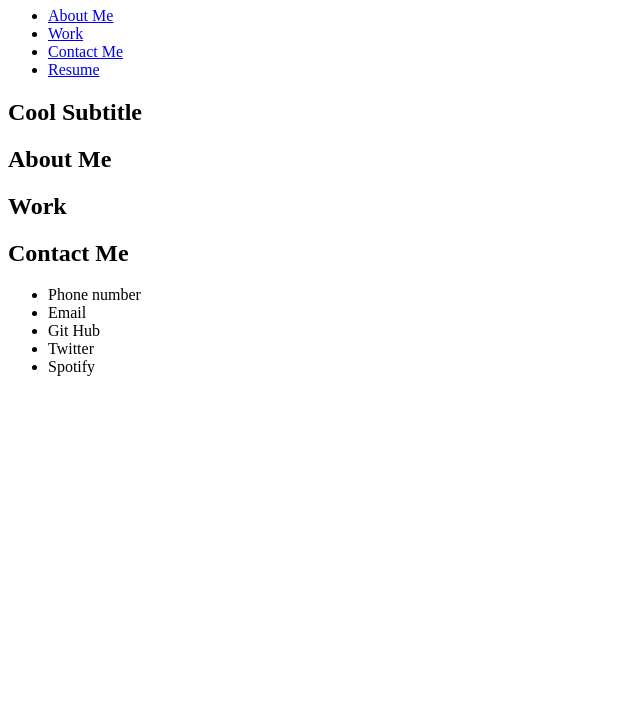
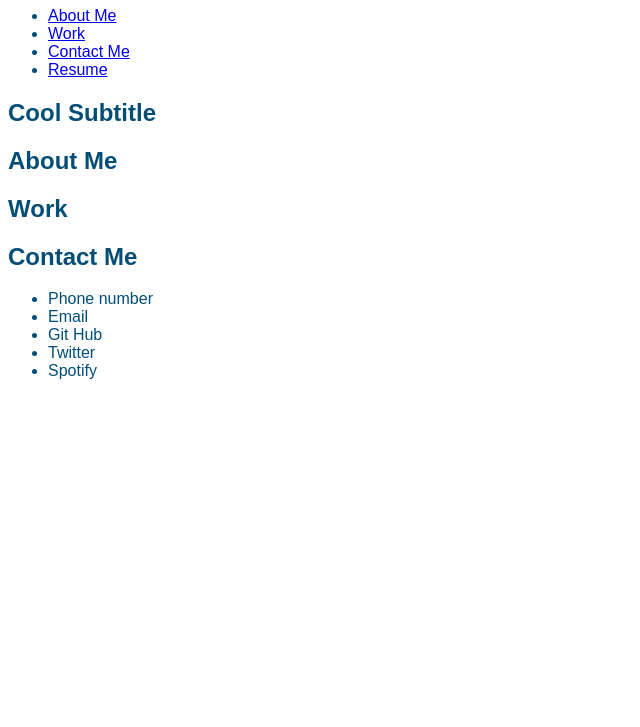
Before and after one commit to thumbolinat/portfolio, a plain HTML site: page index.html in a window 1280 px wide. Shown: the part 73-800 px from the top of the page, without its empty margins (0-640 px from the left). Drawn offline with Linux system fonts and the light colour scheme.

Commit message:
corrected names of files

```diff
--- a/assets/sytle.css
+++ /dev/null
@@ -1,15 +0,0 @@
-body {
-    font-family: Arial, Helvetica, sans-serif;
-    color:  #024e76;
-}
-.main-header {
-    background-image: url("../images/header");
-    background-repeat: cover;
-    display: flex;
-    flex: wrap;
-}
-.section-title {
-    display: flex;
-    flex: wrap
-
-}
--- a/index.html
+++ b/index.html
@@ -1,7 +1,7 @@
 <!DOCTYPE html>
 <html lang="eng">
 <head>
-    <link rel="stylesheet" href= "./asstes/css/style.css"/>
+    <link rel="stylesheet" href="./assets/css/style.css">
     <meta charset="UTF-8"/>
     <title>Tamara - Portfolio</title>
     <body>
```
Also changed, not shown: assets/css/style.css (renamed from assets/css/sytle.css), assets/images/header.jpg.jpg (renamed from assets/images/header.jpg).
